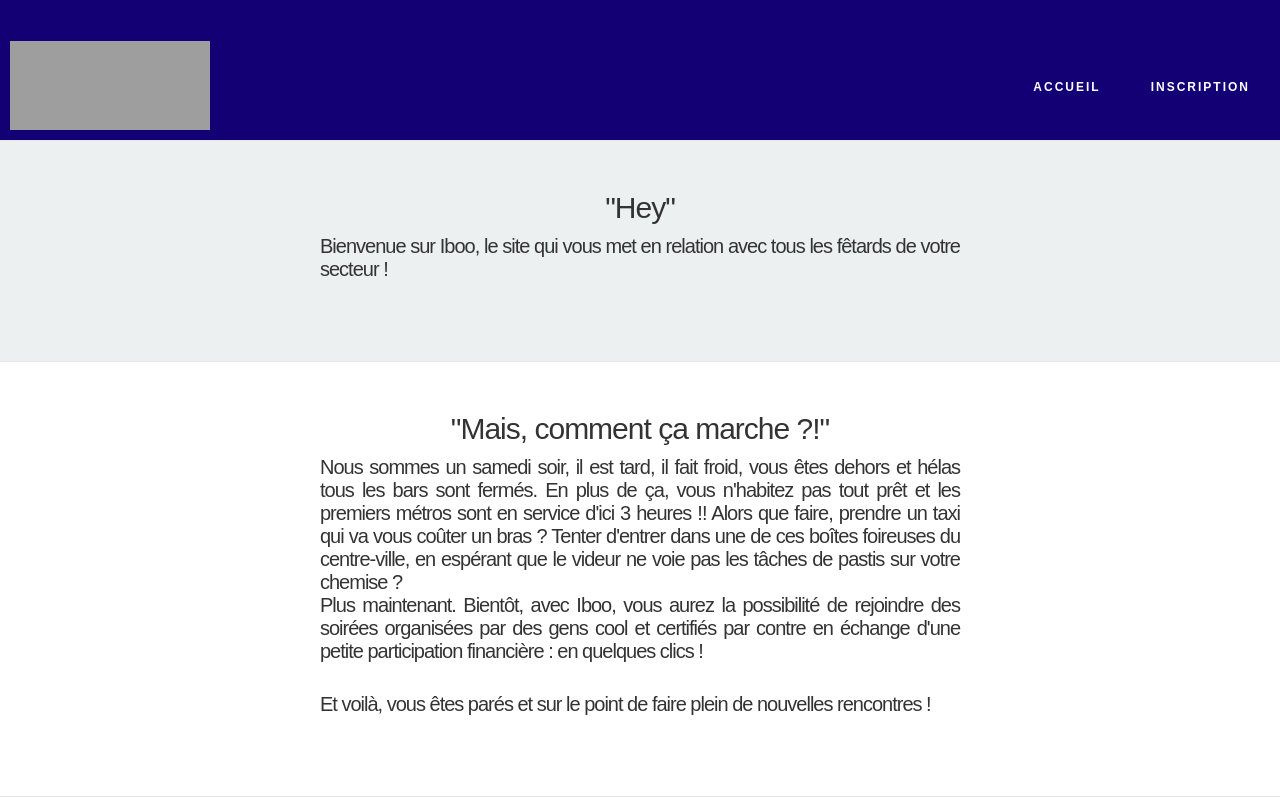
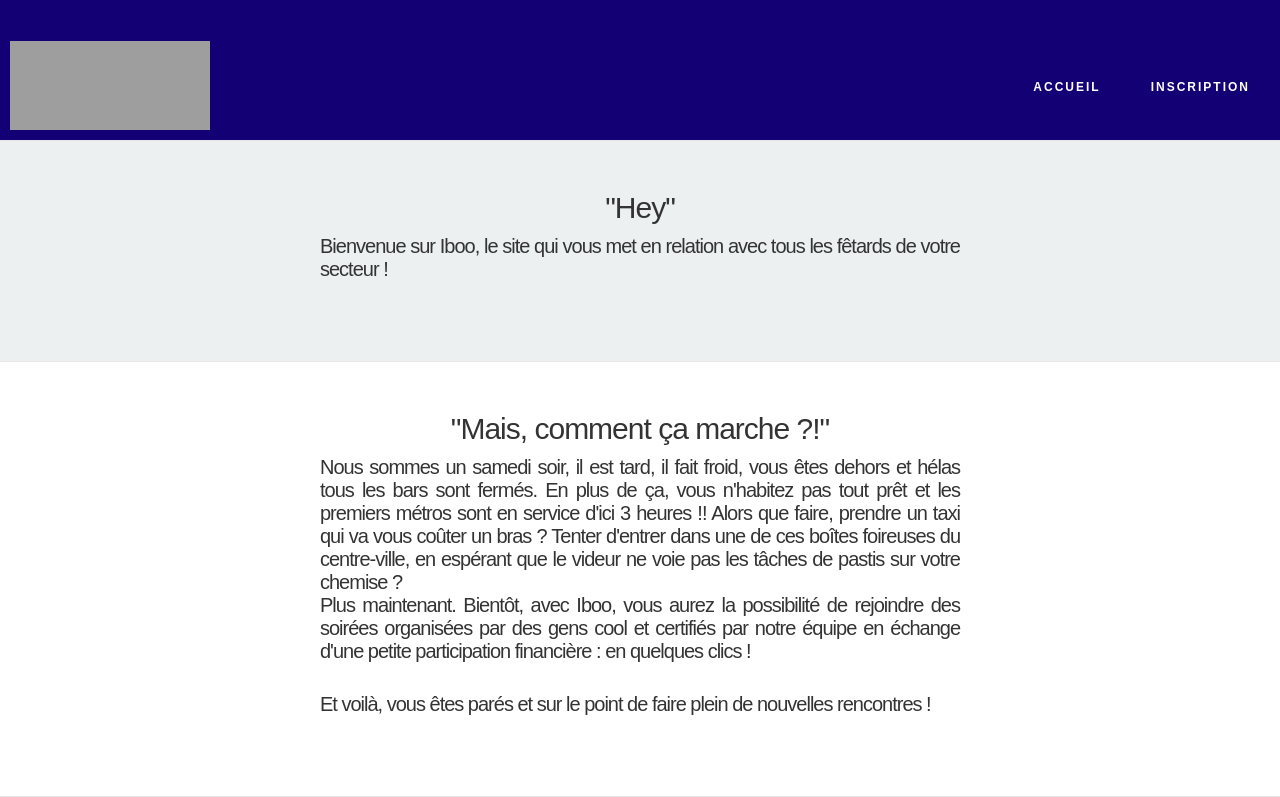
Before and after one commit to jafty/IbooWeb, a Django app: page / in a window 1280 px wide. Shown: the top 797 px of the page. Run offline with Django 3.2, Linux system fonts and the light colour scheme; grey boxes are pictures that could not be loaded.

Commit message:
Correction orthographe

```diff
--- a/events/templates/events/index.html
+++ b/events/templates/events/index.html
@@ -9,7 +9,7 @@
 
 		<div class="content2">
 			<h2>"Mais, comment ça marche ?!"</h2>
-			<p>Nous sommes un samedi soir, il est tard, il fait froid, vous êtes dehors et hélas tous les bars sont fermés. En plus de ça, vous n'habitez pas tout prêt et les premiers métros sont en service d'ici 3 heures !! Alors que faire, prendre un taxi qui va vous coûter un bras ? Tenter d'entrer dans une de ces boîtes foireuses du centre-ville, en espérant que le videur  ne voie pas les tâches de pastis sur votre chemise ?</br>Plus maintenant. Bientôt, avec Iboo, vous aurez la possibilité de rejoindre des soirées organisées par des gens cool et certifiés par contre en échange d'une petite participation financière : en quelques clics !</p>
+			<p>Nous sommes un samedi soir, il est tard, il fait froid, vous êtes dehors et hélas tous les bars sont fermés. En plus de ça, vous n'habitez pas tout prêt et les premiers métros sont en service d'ici 3 heures !! Alors que faire, prendre un taxi qui va vous coûter un bras ? Tenter d'entrer dans une de ces boîtes foireuses du centre-ville, en espérant que le videur  ne voie pas les tâches de pastis sur votre chemise ?</br>Plus maintenant. Bientôt, avec Iboo, vous aurez la possibilité de rejoindre des soirées organisées par des gens cool et certifiés par notre équipe en échange d'une petite participation financière : en quelques clics !</p>
 			<p>Et voilà, vous êtes parés et sur le point de faire plein de nouvelles rencontres !</p>
 		</div>
 
```
